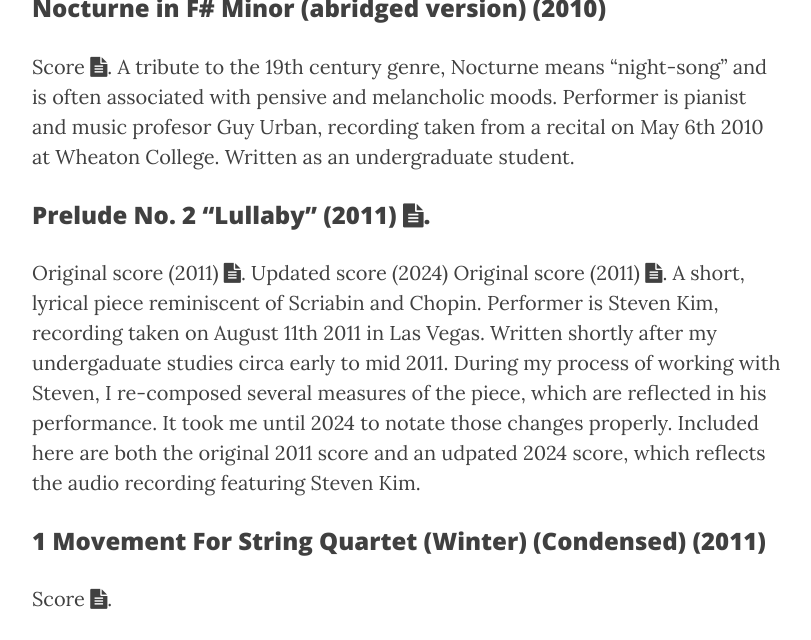
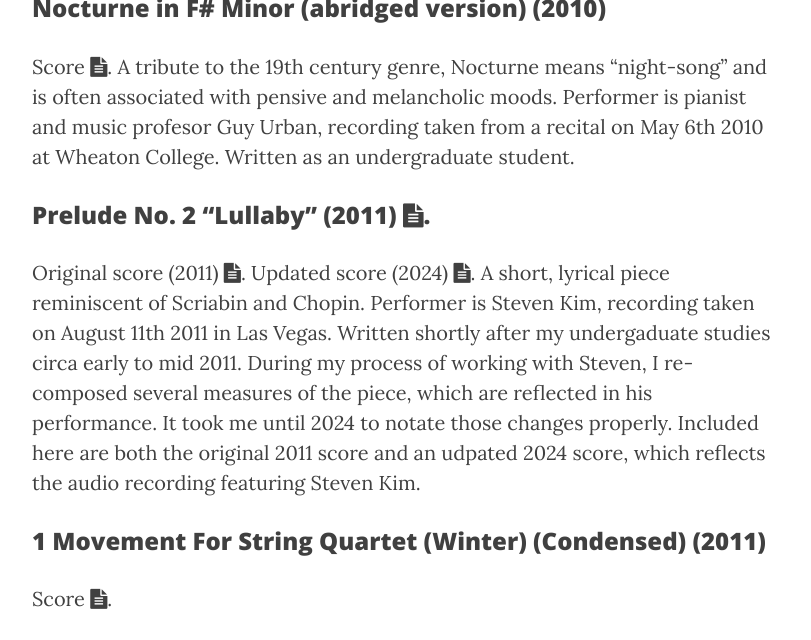
Before and after one commit to ptichko/ptichko.github.io, a Jekyll site: the page built from 3_music.md, in a window 1280 px wide and 900 px high, scrolled down 2067 px, cut to the strip 0-640 px from the top of the window. Shown: the whole strip, without its empty margins (233-1044 px from the left). Built offline with Jekyll 4.4.1, drawn with Linux system fonts in a browser that asks for light colours; nearby versions of some CDN libraries.

Commit message:
Update 3_music.md

```diff
--- a/3_music.md
+++ b/3_music.md
@@ -29,7 +29,7 @@ A tribute to the 19th century genre, Nocturne means “night-song” and is ofte
 
 ### Prelude No. 2 “Lullaby” (2011)  <a href="/CV/parkertichkopreludeno2.pdf" target="_blank"><i class="fa fa-file-text fa-md"></i></a>.
 Original score (2011) <a href="/CV/parkertichkopreludeno2.pdf" target="_blank"><i class="fa fa-file-text fa-md"></i></a>.
-Updated score (2024) Original score (2011) <a href="/CV/PreludeNo.2_2024.pdf" target="_blank"><i class="fa fa-file-text fa-md"></i></a>.
+Updated score (2024) <a href="/CV/PreludeNo.2_2024.pdf" target="_blank"><i class="fa fa-file-text fa-md"></i></a>.
 A short, lyrical piece reminiscent of Scriabin and Chopin. Performer is Steven Kim, recording taken on August 11th 2011 in Las Vegas. Written shortly after my undergaduate studies circa early to mid 2011. During my process of working with Steven, I re-composed several measures of the piece, which are reflected in his performance. It took me until 2024 to notate those changes properly. Included here are both the original 2011 score and an udpated 2024 score, which reflects the audio recording featuring Steven Kim.
 
 ### 1 Movement For String Quartet (Winter) (Condensed) (2011)
```
